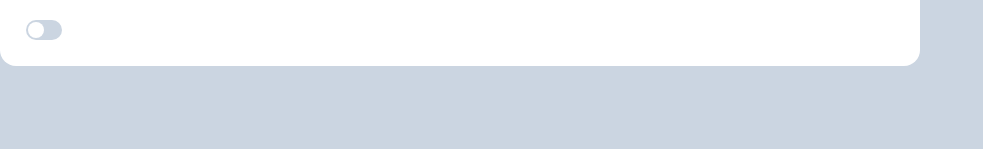
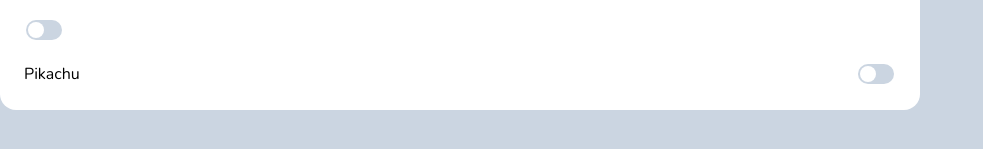
Before and after one commit to thebat93/hometask-mp, a React (Vite) app: page / in a window 1280 px wide. Shown: the part 187-336 px from the top of the page, without its empty margins (0-983 px from the left). Built offline with nearby package versions, Linux system fonts and the light colour scheme.

Commit message:
List component

```diff
--- /dev/null
+++ b/src/components/List/List.tsx
@@ -0,0 +1,22 @@
+import React, { useRef } from 'react';
+import { useGridList } from 'react-aria';
+import { useListState } from 'react-stately';
+import type { AriaGridListProps } from 'react-aria';
+
+import { ListItem } from './ListItem';
+
+const List = (props: AriaGridListProps<object>) => {
+  const state = useListState(props);
+  const ref = useRef<HTMLUListElement>(null);
+  const { gridProps } = useGridList(props, state, ref);
+
+  return (
+    <ul {...gridProps} ref={ref}>
+      {[...state.collection].map(item => (
+        <ListItem key={item.key} item={item} state={state} />
+      ))}
+    </ul>
+  );
+};
+
+export { List };
--- /dev/null
+++ b/src/components/List/ListItem.tsx
@@ -0,0 +1,23 @@
+import React, { useRef } from 'react';
+import { mergeProps, useFocusRing, useGridListItem } from 'react-aria';
+import cx from 'clsx';
+import type { Node } from '@react-types/shared';
+import type { ListState } from 'react-stately';
+
+const ListItem = ({ item, state }: { item: Node<unknown>; state: ListState<unknown> }) => {
+  const ref = useRef<HTMLLIElement>(null);
+  const { rowProps, gridCellProps } = useGridListItem({ node: item }, state, ref);
+  const { isFocusVisible, focusProps } = useFocusRing();
+
+  return (
+    <li
+      {...mergeProps(rowProps, focusProps)}
+      ref={ref}
+      className={cx({ ['outline-1 outline-black-subtle']: isFocusVisible })}
+    >
+      <div {...gridCellProps}>{item.rendered}</div>
+    </li>
+  );
+};
+
+export { ListItem };
--- /dev/null
+++ b/src/components/List/index.tsx
@@ -0,0 +1,4 @@
+import { Item as ListItem } from 'react-stately';
+
+export { List } from './List';
+export { ListItem };
--- a/src/pages/Main.tsx
+++ b/src/pages/Main.tsx
@@ -3,6 +3,7 @@ import React from 'react';
 import { H1 } from '../components/Typography';
 import { Select, Item } from '../components/Select';
 import { Switch } from '../components/Switch';
+import { List, ListItem } from '../components/List';
 
 const Main = () => (
   <main className="p-6 flex flex-col gap-5">
@@ -17,7 +18,21 @@ const Main = () => (
       <Item key={'hotel_b'}>Hotel B</Item>
       <Item key={'hotel_c'}>Hotel C</Item>
     </Select>
-    <Switch aria-label={"Is visible"} onChange={isSelected => console.log(isSelected)} />
+    <Switch aria-label={'Is visible'} onChange={isSelected => console.log(isSelected)} />
+    <List aria-label="Example List">
+      {/* {item => (
+        <Item>
+          {item.name}
+          <Button onPress={() => alert(`Info for ${item.name}...`)}>Info</Button>
+        </Item>
+      )} */}
+      <ListItem>
+        <div className='flex gap-4 justify-between'>
+          Pikachu
+          <Switch aria-label={'Is visible'} onChange={isSelected => console.log(isSelected)} />
+        </div>
+      </ListItem>
+    </List>
   </main>
 );
 
```
